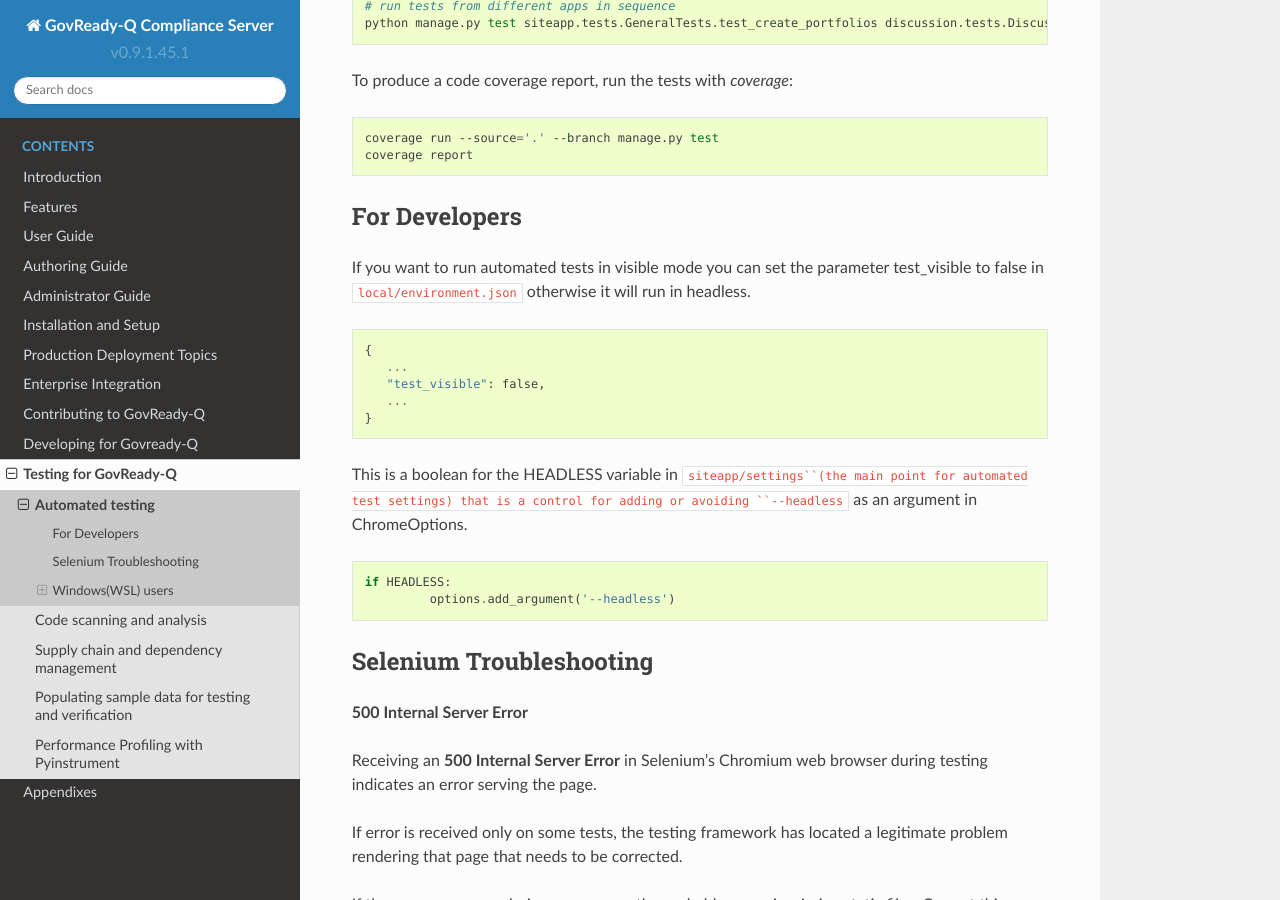
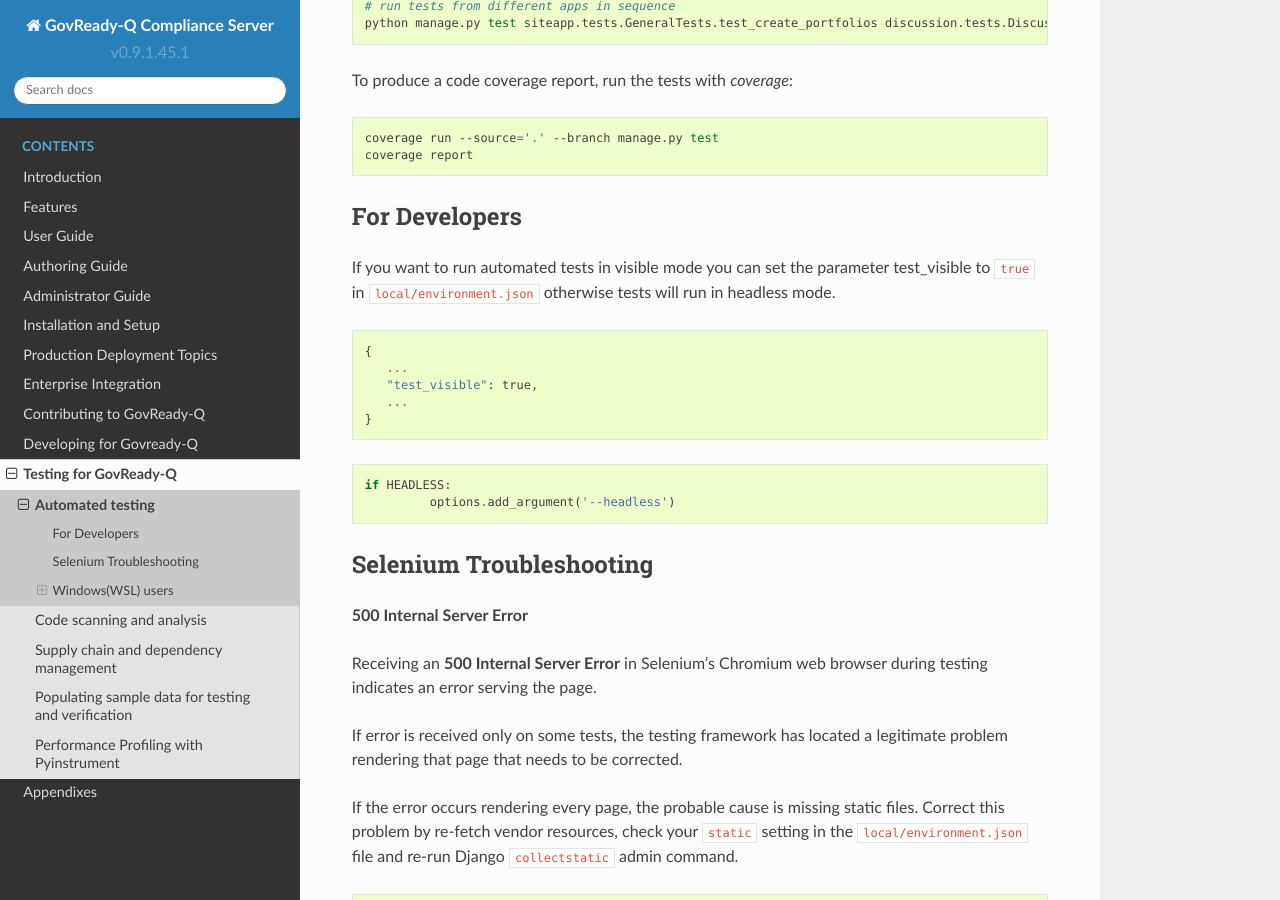
Before and after one commit to GovReady/govready-q-docs, a Sphinx documentation site: the page built from source/testing-for-govready-q/automated-testing.rst, in a window 1280 px wide and 900 px high, scrolled down 1090 px. Built offline with Sphinx 7.4.7 and the Read the Docs theme 2.0.0, drawn with Linux system fonts in a browser that asks for light colours.

Commit message:
Clarify "test_visible" setting in environment.json
Make sure "test_visible": false runs automated tests in HEADLESS mode and  "test_visible": false runs automated tests with Chromium visible.

```diff
--- a/source/testing-for-govready-q/automated-testing.rst
+++ b/source/testing-for-govready-q/automated-testing.rst
@@ -67,16 +67,14 @@
 For Developers
 ~~~~~~~~~~~~~~~~~~~~~
 
-If you want to run automated tests in visible mode you can set the parameter test_visible to false in ``local/environment.json`` otherwise it will run in headless.
+If you want to run automated tests in visible mode you can set the parameter test_visible to ``true`` in ``local/environment.json`` otherwise tests will run in headless mode.
 ::
 
    {
       ...
-      "test_visible": false,
+      "test_visible": true,
       ...
    }
-
-This is a boolean for the HEADLESS variable in ``siteapp/settings``(the main point for automated test settings) that is a control for adding or avoiding ``--headless`` as an argument in ChromeOptions.
 
 ::
 
```
